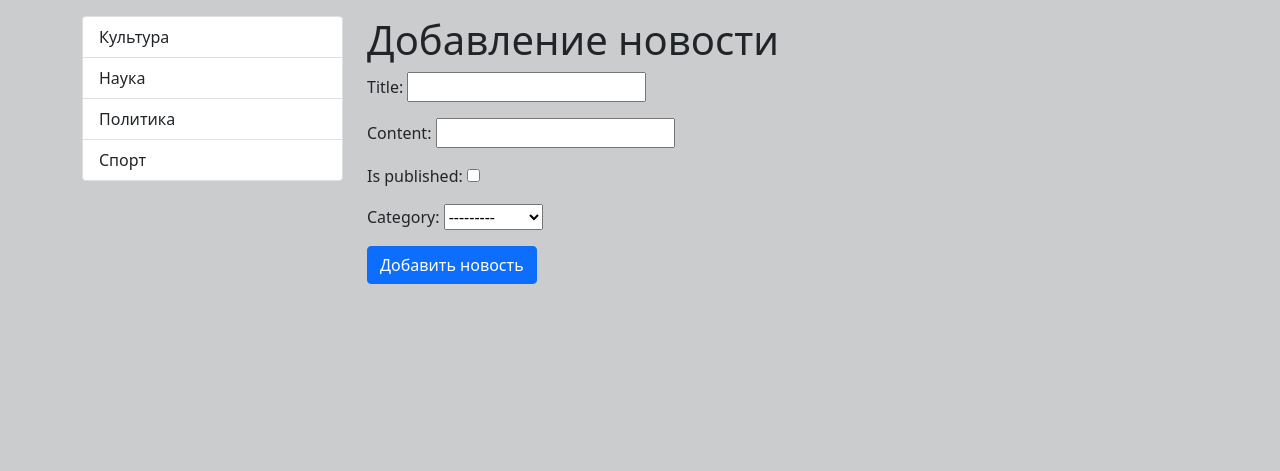
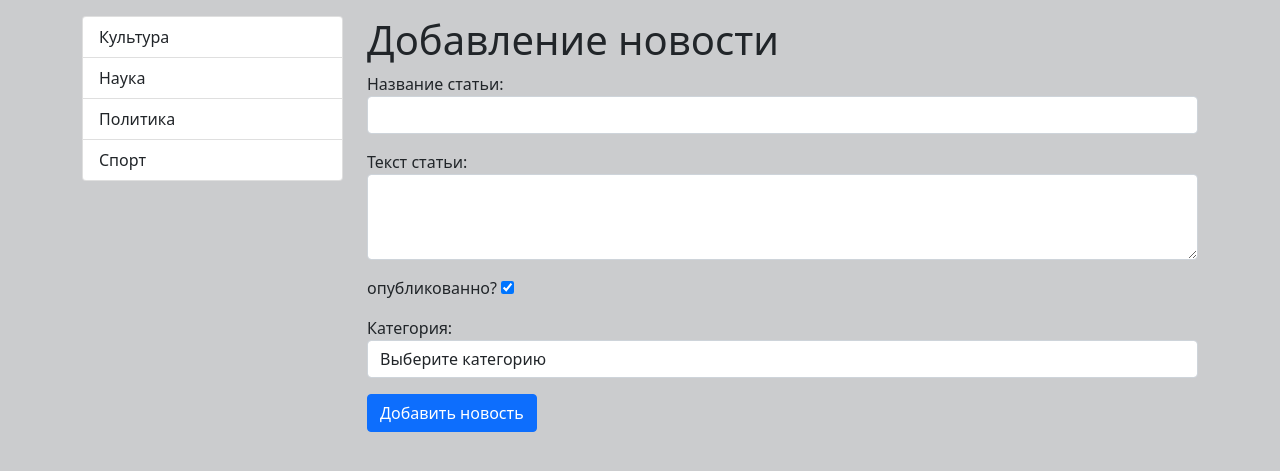
Before and after one commit to EvgeniiMorozov/learning_django, a Django app: page /news/add-news/ in a window 1280 px wide. Shown: the part 56-527 px from the top of the page. Run offline with Django 3.2, Linux system fonts and the light colour scheme; data comes from the database, SQL or seed files in the repository; both versions use the stored data as it was after the commit; some libraries are stand-ins or nearby versions.

Commit message:
урок 24

```diff
--- a/my_test_site/my_test_site/static/bootstrap/css/style.css
+++ b/my_test_site/my_test_site/static/bootstrap/css/style.css
@@ -1,3 +1,7 @@
 body {
     background: #cbccce;
 }
+
+.errorList {
+    color: red;
+}
--- a/my_test_site/news/forms.py
+++ b/my_test_site/news/forms.py
@@ -4,7 +4,30 @@ from .models import Category
 
 
 class NewsForm(forms.Form):
-    title = forms.CharField(max_length=150)
-    content = forms.CharField()
-    is_published = forms.BooleanField()
-    category = forms.ModelChoiceField(queryset=Category.objects.all())
+    title = forms.CharField(
+        max_length=150,
+        label='Название статьи',
+        widget=forms.TextInput(attrs={
+            'class': 'form-control',
+        })
+    )
+    content = forms.CharField(
+        label='Текст статьи',
+        required=False,
+        widget=forms.Textarea({
+            'class': 'form-control',
+            'rows': '3',
+        })
+    )
+    is_published = forms.BooleanField(
+        label='опубликованно?',
+        initial=True,
+    )
+    category = forms.ModelChoiceField(
+        queryset=Category.objects.all(),
+        label='Категория',
+        empty_label='Выберите категорию',
+        widget=forms.Select(attrs={
+            'class': 'form-control',
+        })
+    )
--- a/my_test_site/news/templates/news/add_news.html
+++ b/my_test_site/news/templates/news/add_news.html
@@ -12,7 +12,65 @@
     <h1>Добавление новости</h1>
     <form method="post" action="{% url 'add_news' %}">
         {% csrf_token %}
+        {{ form.non_field.errors }}
+
+        {% comment %}
+        <div class="mb-3">
+            <label for="titleArticle" class="form-label">Название статьи</label>
+            <input type="text" name="title" class="form-control" id="titleArticle" placeholder="Название статьи">
+        </div>
+        <div class="mb-3">
+            <label for="contentArticle" class="form-label">Текст статьи</label>
+            <textarea  class="form-control" id="contentArticle" rows="3" placeholder="Текст статьи"></textarea>
+        </div>
+        <div class="form-check mb-3">
+            <input class="form-check-input" type="checkbox" name="isPublished" id="isPublishedArticle" checked>
+            <label class="form-check-label" for="isPublishedArticle">
+                Опубликованно?
+            </label>
+        </div>
+        {% endcomment %}
+
+        {% comment %}
+        <div class="mb-3">
+            <label for="{{ form.title.id_for_label }}">Название статьи</label>
+            {{ form.title }}
+
+            <div class="invalid-feedback mb-1">
+                {{ form.title.errors }}
+            </div>
+        </div>
+
+        <div class="mb-3">
+            <label for="{{ form.content.id_for_label }}">Текст статьи</label>
+            {{ form.content }}
+
+            <div class="invalid-feedback mb-1">
+                {{ form.content.errors }}
+            </div>
+        </div>
+
+        <div class="mb-3">
+            <label for="{{ form.is_published.id_for_label }}">Опубликованно</label>
+            {{ form.is_published }}
+
+            <div class="invalid-feedback mb-1">
+                {{ form.is_published.errors }}
+            </div>
+        </div>
+
+        <div class="mb-3">
+            <label for="{{ form.category.id_for_label }}">Категория</label>
+            {{ form.category }}
+
+            <div class="invalid-feedback mb-1">
+                {{ form.category.errors }}
+            </div>
+        </div>
+        {% endcomment %}
+
         {{ form.as_p }}
+
         <button type="submit" class="btn btn-primary btn-block">Добавить новость</button>
     </form>
 {% endblock %}
--- a/my_test_site/news/views.py
+++ b/my_test_site/news/views.py
@@ -1,4 +1,4 @@
-from django.shortcuts import render, get_object_or_404
+from django.shortcuts import render, get_object_or_404, redirect
 
 from .models import News, Category
 from .forms import NewsForm
@@ -34,7 +34,11 @@ def view_news(request, news_id):
 
 def add_news(request):
     if request.method == 'POST':
-        pass
+        form = NewsForm(request.POST)
+        if form.is_valid():
+            # print(form.cleaned_data)
+            news = News.objects.create(**form.cleaned_data)
+            return redirect(news)
     else:
         form = NewsForm()
     return render(request, 'news/add_news.html', {'form': form})
```
Also changed, not shown: my_test_site/db.sqlite3.
